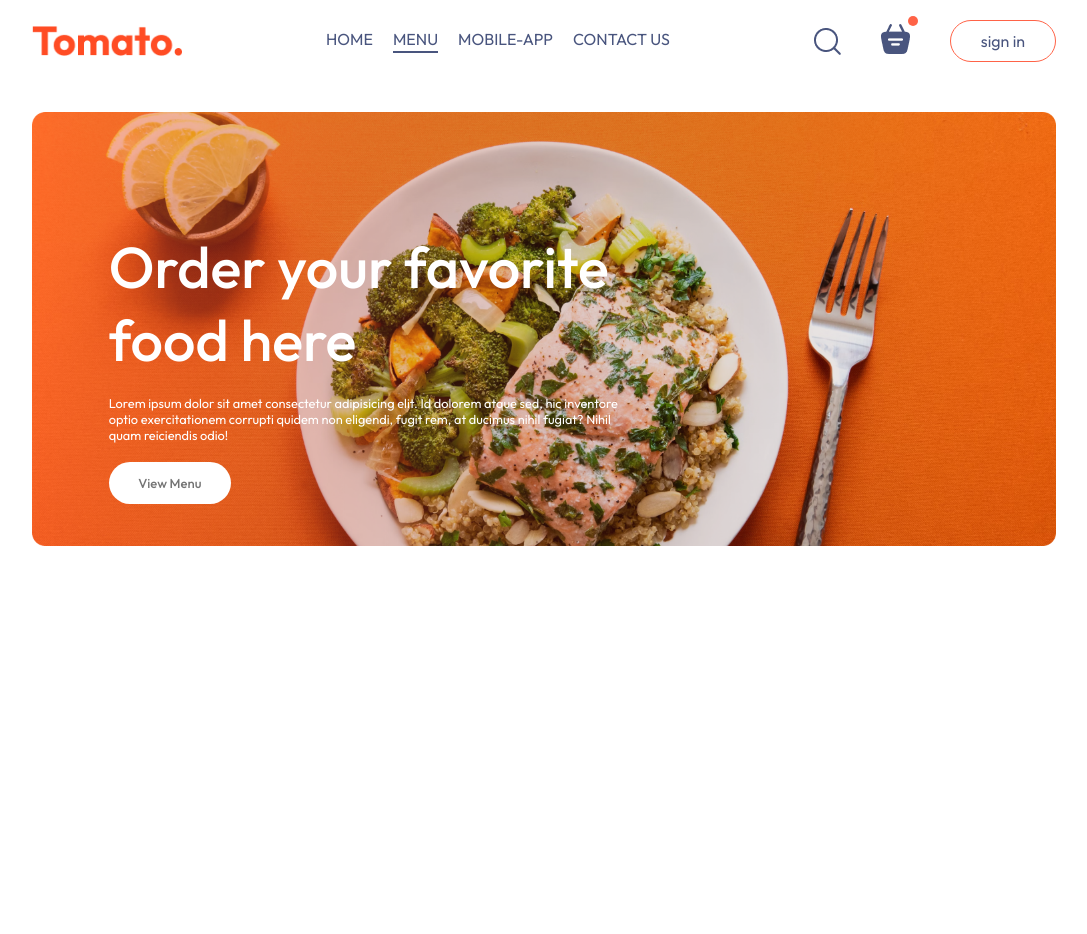
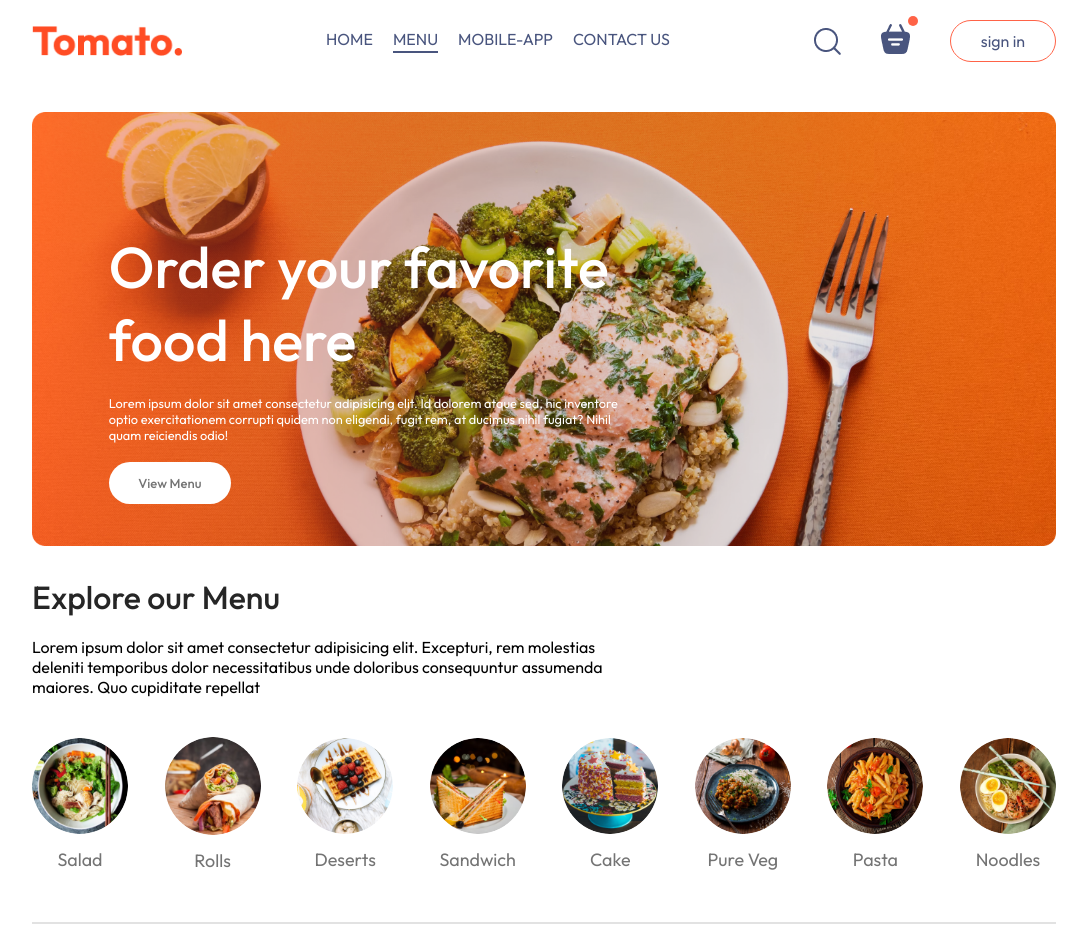
Before and after one commit to AUNG533/React-Food-Web-App, a React (Vite) app in the folder frontend/: page / in a window 1280 px wide. Shown: the whole page, without its empty margins (96-1183 px from the left). Before the commit the page ends 800 px from the top, so only its background shows below. Built offline with nearby package versions, Linux system fonts and the light colour scheme.

Commit message:
ExploreMenu

```diff
--- /dev/null
+++ b/frontend/src/components/ExploreMenu/ExploreMenu.css
@@ -0,0 +1,56 @@
+.explore-menu {
+  display: flex;
+  flex-direction: column;
+  gap: 20px;
+}
+
+.explore-menu h1 {
+  color: #262626;
+  font-weight: 500;
+}
+
+.explore-menu-text {
+    max-width: 60%;
+    columns: #808080;
+}
+
+.explore-menu-list {
+    display: flex;
+    justify-content: space-between;
+    align-items: center;
+    gap: 30px;
+    text-align: center;
+    margin: 20px 0px;
+    overflow: scroll;
+}
+
+.explore-menu-list::-webkit-scrollbar {
+    display: none;
+}
+
+.explore-menu-list-item img{
+    width: 7.5vw;
+    min-width: 80px;
+    cursor: pointer;
+    border-radius: 50%;
+    transition: 0.2s;
+}
+
+.explore-menu-list-item p{
+    margin-top: 10px;
+    color: #747474;
+    font-size: max(1.4vw, 16px);
+    cursor: pointer;
+}
+
+.explore-menu hr{
+    margin: 10px 0px;
+    height: 2px;
+    background-color: #e2e2e2;
+    border: none;
+}
+
+.explore-menu-list-item .active{
+    border: 4px solid tomato;
+    padding: 2px;
+}
--- /dev/null
+++ b/frontend/src/components/ExploreMenu/ExploreMenu.jsx
@@ -0,0 +1,41 @@
+import React from "react";
+import "./ExploreMenu.css";
+import { menu_list } from "../../assets/assets";
+
+const ExploreMenu = ({ category, setCategory }) => {
+  return (
+    <div className="explore-menu" id="explore-menu">
+      <h1>Explore our Menu</h1>
+      <p className="explore-menu-text">
+        Lorem ipsum dolor sit amet consectetur adipisicing elit. Excepturi, rem
+        molestias deleniti temporibus dolor necessitatibus unde doloribus
+        consequuntur assumenda maiores. Quo cupiditate repellat
+      </p>
+      <div className="explore-menu-list">
+        {menu_list.map((item, index) => {
+          return (
+            <div
+              onClick={() =>
+                setCategory((prev) =>
+                  prev === item.menu_name ? "All" : item.menu_name
+                )
+              }
+              key={index}
+              className="explore-menu-list-item"
+            >
+              <img
+                className={category === item.menu_name ? "active" : ""}
+                src={item.menu_image}
+                alt=""
+              />
+              <p>{item.menu_name}</p>
+            </div>
+          );
+        })}
+      </div>
+      <hr />
+    </div>
+  );
+};
+
+export default ExploreMenu;
--- a/frontend/src/pages/Home/Home.jsx
+++ b/frontend/src/pages/Home/Home.jsx
@@ -1,11 +1,16 @@
-import React from 'react'
+import React, { useState } from 'react'
 import './Home.css'
 import Header from '../../components/Header/Header'
+import ExploreMenu from '../../components/ExploreMenu/ExploreMenu'
 
 const Home = () => {
+
+  const [category,  setCategory] = useState("All");
+
   return (
     <div>
       <Header/>
+      <ExploreMenu category={category} setCategory={setCategory}/>
     </div>
   )
 }
```
